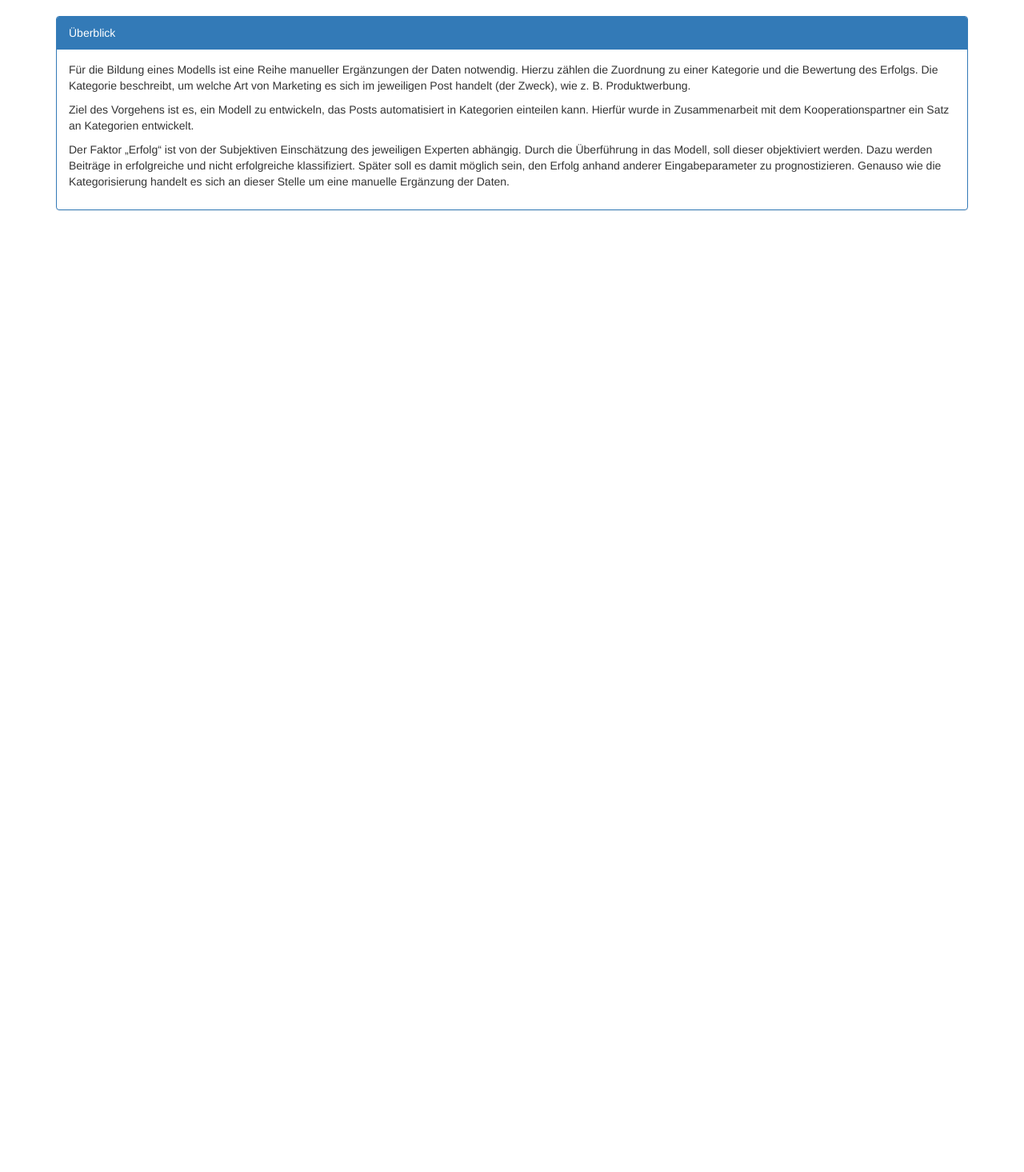
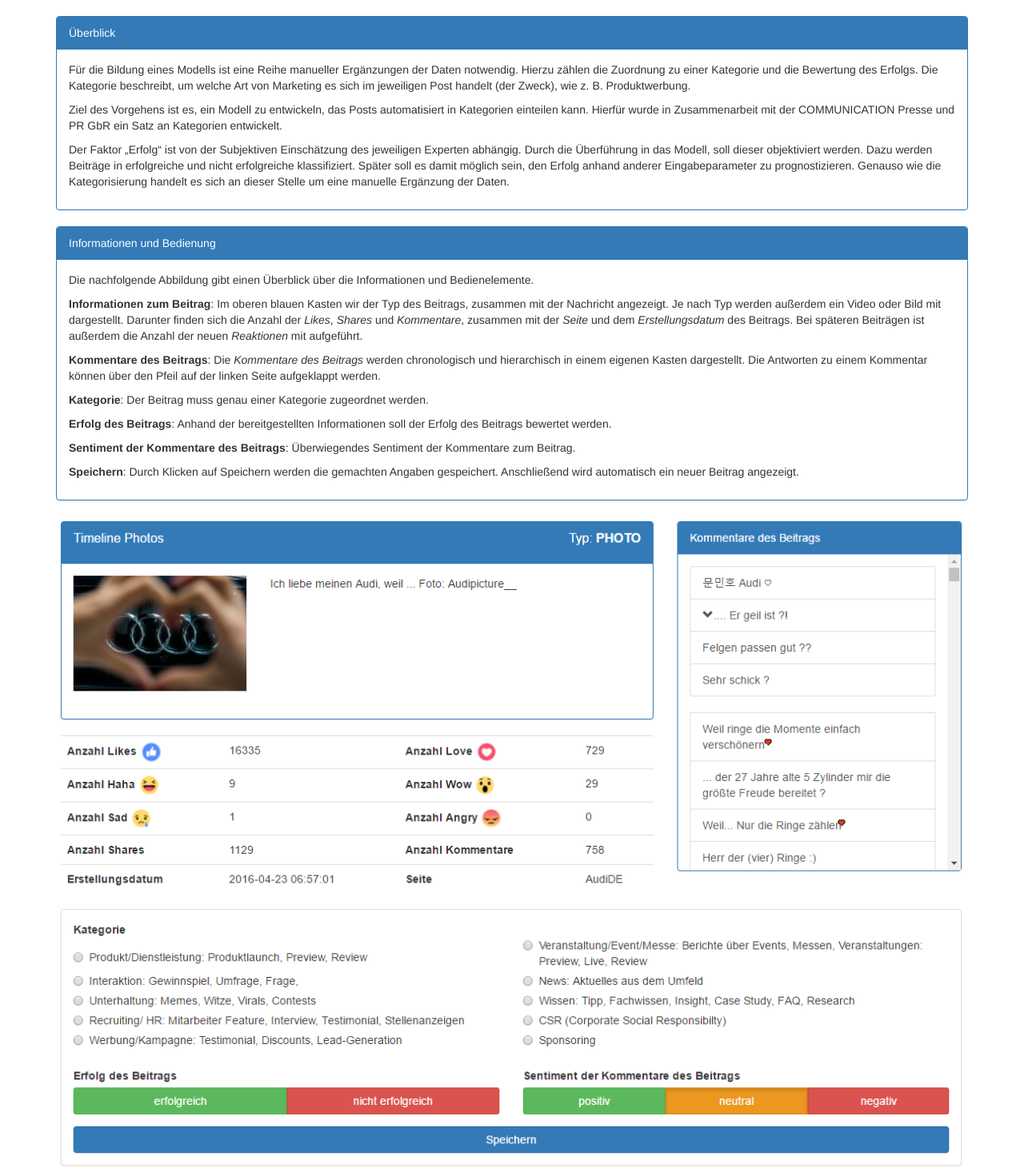
Before and after one commit to CCWI/post-categoriser-tool, a Flask app: page /help in a window 1280 px wide. Shown: the part 52-1518 px from the top of the page at 80% size. Before the commit the page ends 315 px from the top, so only its background shows below. Run offline with Flask 2, Linux system fonts and the light colour scheme; some libraries are stand-ins or nearby versions.

Commit message:
Added help.

```diff
--- a/templates/help.html
+++ b/templates/help.html
@@ -14,7 +14,7 @@
                     von
                     Marketing es sich im jeweiligen Post handelt (der Zweck), wie z. B. Produktwerbung.</p>
                 <p>Ziel des Vorgehens ist es, ein Modell zu entwickeln, das Posts automatisiert in Kategorien einteilen
-                    kann. Hierfür wurde in Zusammenarbeit mit dem Kooperationspartner ein Satz an Kategorien entwickelt.
+                    kann. Hierfür wurde in Zusammenarbeit mit der COMMUNICATION Presse und PR GbR ein Satz an Kategorien entwickelt.
                 <p>Der Faktor „Erfolg“ ist von der Subjektiven Einschätzung des jeweiligen Experten abhängig. Durch die
                     Überführung in das Modell, soll dieser objektiviert werden. Dazu werden Beiträge in erfolgreiche und
                     nicht erfolgreiche klassifiziert. Später soll es damit möglich sein, den Erfolg anhand anderer
@@ -23,5 +23,25 @@
                     um eine manuelle Ergänzung der Daten.</p>
             </div>
         </div>
+        <div class="panel panel-primary">
+            <div class="panel-heading">Informationen und Bedienung</div>
+            <div class="panel-body">
+                <p>Die nachfolgende Abbildung gibt einen Überblick über die Informationen und Bedienelemente.</p>
+                <p><b>Informationen zum Beitrag</b>: Im oberen blauen Kasten wir der Typ des Beitrags, zusammen
+                    mit der Nachricht angezeigt. Je nach Typ werden außerdem ein Video oder Bild mit dargestellt.
+                    Darunter finden sich die Anzahl der <i>Likes</i>, <i>Shares</i> und <i>Kommentare</i>, zusammen mit
+                    der <i>Seite</i> und dem <i>Erstellungsdatum</i> des Beitrags. Bei späteren
+                    Beiträgen ist außerdem die Anzahl der neuen <i>Reaktionen</i> mit aufgeführt.</p>
+                <p><b>Kommentare des Beitrags</b>: Die <i>Kommentare des Beitrags</i> werden chronologisch und hierarchisch in
+                    einem eigenen Kasten dargestellt. Die Antworten zu einem Kommentar können über den Pfeil auf der
+                    linken Seite aufgeklappt werden.</p>
+                <p><b>Kategorie</b>: Der Beitrag muss genau einer Kategorie zugeordnet werden.</p>
+                <p><b>Erfolg des Beitrags</b>: Anhand der bereitgestellten Informationen soll der Erfolg des Beitrags bewertet werden.</p>
+                <p><b>Sentiment der Kommentare des Beitrags</b>: Überwiegendes Sentiment der Kommentare zum Beitrag.</p>
+                <p><b>Speichern</b>: Durch Klicken auf Speichern werden die gemachten Angaben gespeichert. Anschließend
+                    wird automatisch ein neuer Beitrag angezeigt.</p>
+            </div>
+        </div>
+        <img class="img-responsive" src="../static/images/help/post.png" alt="Chania">
     </div>
 {% endblock %}
```
Also changed, not shown: static/images/help/post.png (added).
